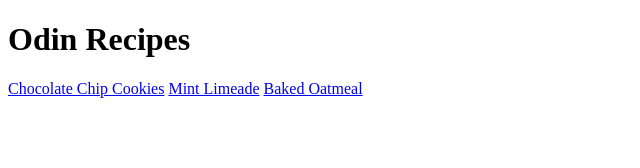
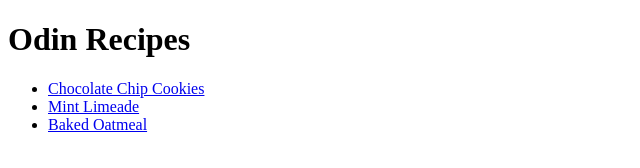
Before and after one commit to stinkertbinkert/odin-recipes, a plain HTML site: page index.html in a window 1280 px wide. Shown: the whole page, without its empty margins (0-640 px from the left). Drawn offline with Linux system fonts and the light colour scheme.

Commit message:
Create listed links on index.html

```diff
--- a/index.html
+++ b/index.html
@@ -7,8 +7,12 @@
 
     <body>
         <h1>Odin Recipes</h1>
-        <a href="recipes/cookies.html">Chocolate Chip Cookies</a>
-        <a href="recipes/limeade.html">Mint Limeade</a>
-        <a href="recipes/oatmeal.html">Baked Oatmeal</a>
+
+        <ul>
+            <li><a href="recipes/cookies.html">Chocolate Chip Cookies</a></li>
+            <li><a href="recipes/limeade.html">Mint Limeade</a></li>
+            <li><a href="recipes/oatmeal.html">Baked Oatmeal</a></li>
+        </ul>
+
     </body>
 </html>
```
